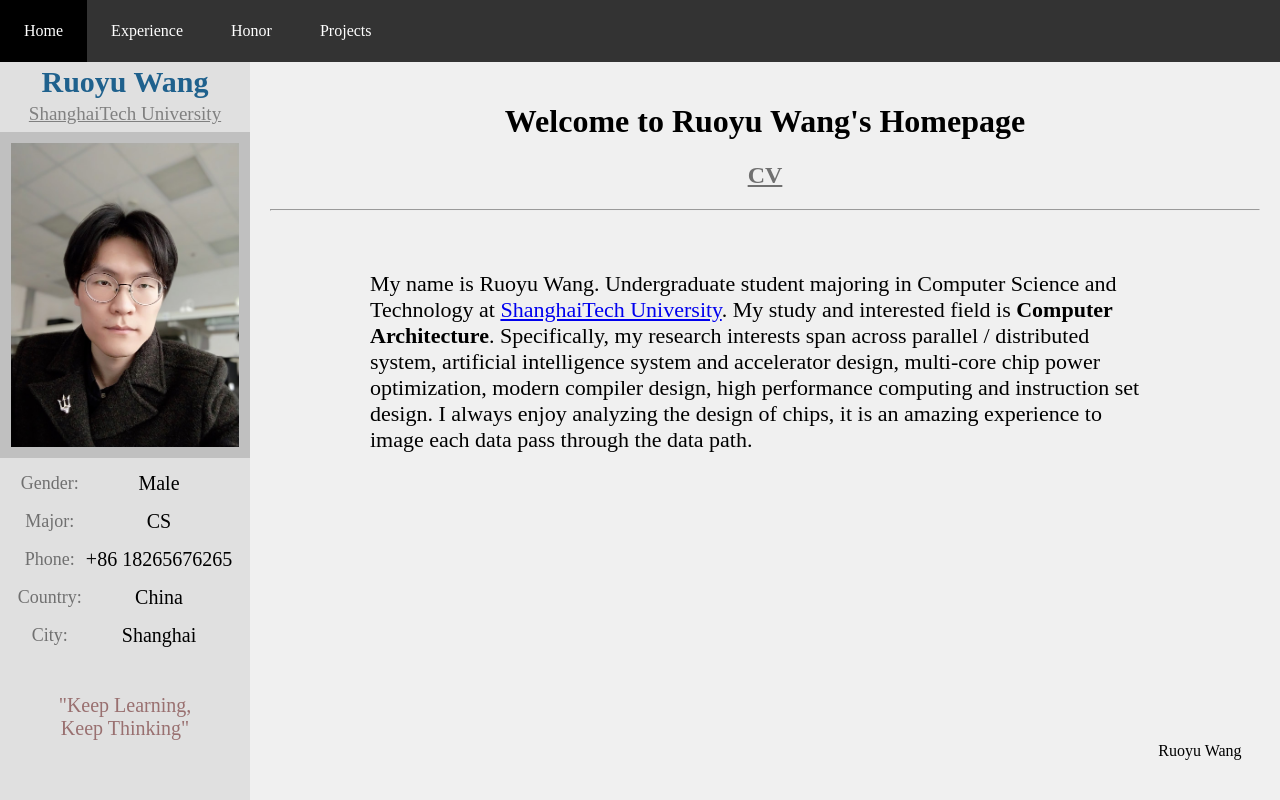
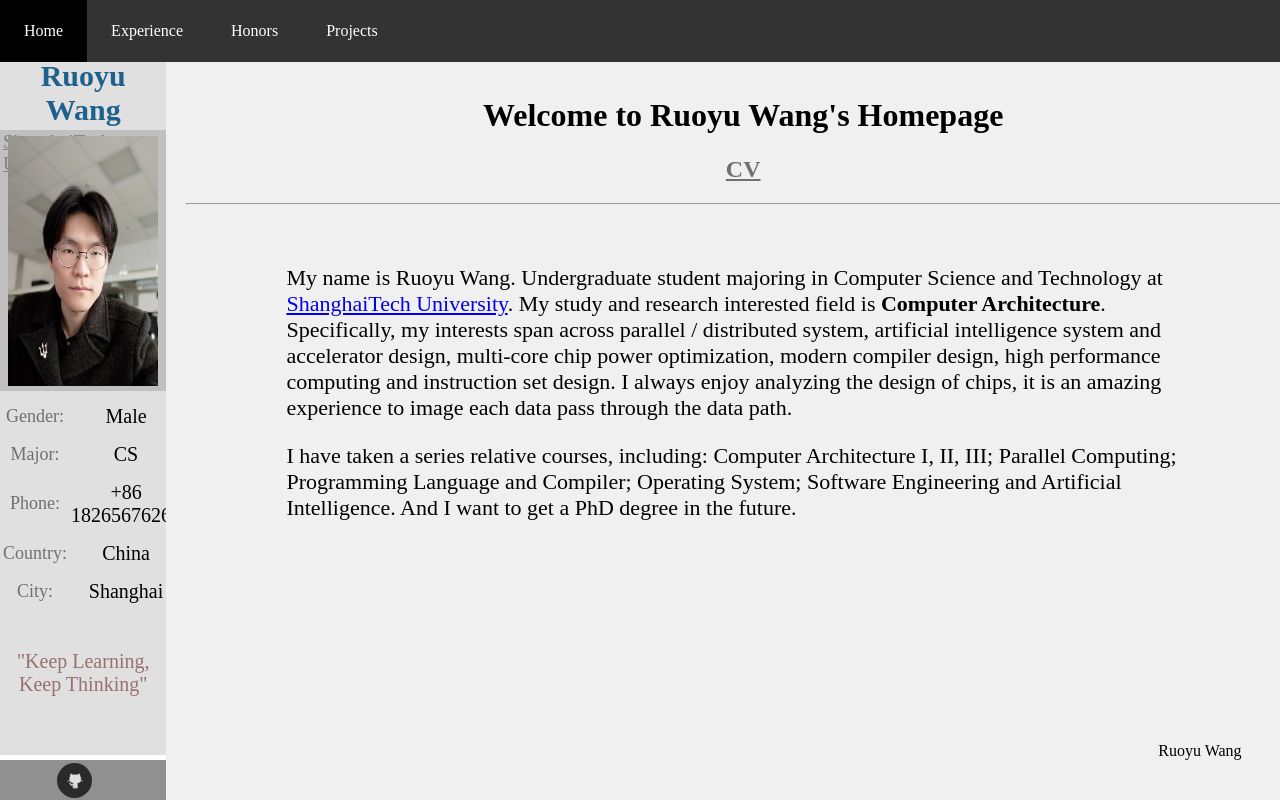
Before and after one commit to AliceEva/AliceEva.github.io, a plain HTML site: page index.html in a window 1280 px wide. Drawn offline with Linux system fonts and the light colour scheme.

Commit message:
fix the position problem

```diff
--- a/css/main.css
+++ b/css/main.css
@@ -4,8 +4,15 @@ body {
 
 /*top navbar partition*/
 div.navbar {
+    position: fixed;
     text-align: center;
-    height: 62px;
+    top: 0%;
+    bottom: 7%;
+    left: 0%;
+    right: 100%;
+    width: 100%;
+    height: 7%;
+    z-index: 999;
 }
 
 div.navbar ul {
@@ -15,7 +22,7 @@ div.navbar ul {
     overflow: hidden;
     background-color: #333;
     position: fixed;
-    top: 0;
+    top: 0%;
     width: 100%;
 }
 
@@ -47,18 +54,21 @@ div.navbar li a.active {
 /*side information bar partition*/
 div.sidemenu {
     position: fixed;
-    top: 62px;
-    bottom: 0;
-    left: 0;
-    width: 250px;
+    top: 7%;
+    bottom: 100%;
+    left: 0%;
+    right: 13%;
+    width: 13%;
+    height: 93%;
+    overflow: hidden;
+    z-index: 0;
 }
 
 div.sidemenu div.sidemenu-name {
-    position: absolute;
-    top: 0;
-    left: 0;
-    width: 250px;
-    height: 70px;
+    top: 0%;
+    left: 0%;
+    width: 100%;
+    height: 10%;
     background-color: #E0E0E0;
 }
 
@@ -80,28 +90,27 @@ div.sidemenu div.sidemenu-name table td a {
 }
 
 div.sidemenu div.sidemenu-head {
-    position: absolute;
-    top: 70px;
-    left: 0;
-    width: 250px;
-    height: 326px;
+    top: 10%;
+    left: 0%;
+    width: 100%;
+    height: 35%;
     background-color: #C0C0C0;
 }
 
 div.sidemenu div.sidemenu-head img.photo {
-    position: absolute;
-    top: 11px;
-    left: 11px;
-    width: 228px;
-    height: 304px;
+    position: relative;
+    top: 2%;
+    left: 5%;
+    width: 90%;
+    height: 96%;
 }
 
 div.sidemenu div.sidemenu-info {
-    position: absolute;
-    top: 396px;
-    left: 0;
-    width: 250px;
-    height: 400px;
+    top: 45%;
+    bottom: 94%;
+    left: 0%;
+    width: 100%;
+    height: 49%;
     background-color: #E0E0E0;
 }
 
@@ -124,11 +133,11 @@ div.sidemenu div.sidemenu-info table td.left {
 }
 
 div.sidemenu div.sidemenu-find {
-    position: absolute;
-    top: 770px;
-    bottom: 0;
-    left: 0;
-    width: 250px;
+    top: 94%;
+    bottom: 100%;
+    left: 0%;
+    width: 100%;
+    height: 6%;
     background-color: #909090;
 }
 
@@ -158,15 +167,18 @@ div.sidemenu div.sidemenu-find table td a.github {
 /*right content partition*/
 div.content {
     position: fixed;
-    top: 62px;
-    bottom: 0;
-    left: 250px;
-    right: 0;
+    top: 7%;
+    bottom: 100%;
+    left: 13%;
+    right: 100%;
+    width: 87%;
+    height: 93%;
     z-index: -1;
     padding: 20px;
     font-family: "Times New Roman";
     font-size: 16px;
     text-align: center;
+    overflow: scroll;
     background-color: #F0F0F0;
 }
 
--- a/index.html
+++ b/index.html
@@ -12,7 +12,7 @@
 		<ul>
 			<li><a class="active" href="index.html">Home</a></li>
 			<li><a href="pages/experience.html">Experience</a></li>
-			<li><a href="pages/honor.html">Honor</a></li>
+			<li><a href="pages/honor.html">Honors</a></li>
 			<li><a href="pages/resource.html">Projects</a></li>
 		</ul>
 	</div>
@@ -77,7 +77,8 @@
 		<h2><a style="color: #707070" href="resource/RuoyuWang_R3.pdf">CV</a></h2>
 		<hr>
 		<div class="main">
-			<p>My name is Ruoyu Wang. Undergraduate student majoring in Computer Science and Technology at <a href="http://www.shanghaitech.edu.cn/eng/main.html">ShanghaiTech University</a>. My study and interested field is <b>Computer Architecture</b>. Specifically, my research interests span across parallel / distributed system, artificial intelligence system and accelerator design, multi-core chip power optimization, modern compiler design, high performance computing and instruction set design. I always enjoy analyzing the design of chips, it is an amazing experience to image each data pass through the data path.</p>
+			<p>My name is Ruoyu Wang. Undergraduate student majoring in Computer Science and Technology at <a href="http://www.shanghaitech.edu.cn/eng/main.html">ShanghaiTech University</a>. My study and research interested field is <b>Computer Architecture</b>. Specifically, my interests span across parallel / distributed system, artificial intelligence system and accelerator design, multi-core chip power optimization, modern compiler design, high performance computing and instruction set design. I always enjoy analyzing the design of chips, it is an amazing experience to image each data pass through the data path.</p>
+			<p>I have taken a series relative courses, including: Computer Architecture I, II, III; Parallel Computing; Programming Language and Compiler; Operating System; Software Engineering and Artificial Intelligence. And I want to get a PhD degree in the future.</p>
 		</div>
 		<div class="sign"><p>Ruoyu Wang</p></div>
 	</div>
```
Also changed, not shown: pages/experience.html (+1 -1 lines), pages/honor.html (+1 -1 lines), pages/resource.html (+1 -1 lines).
